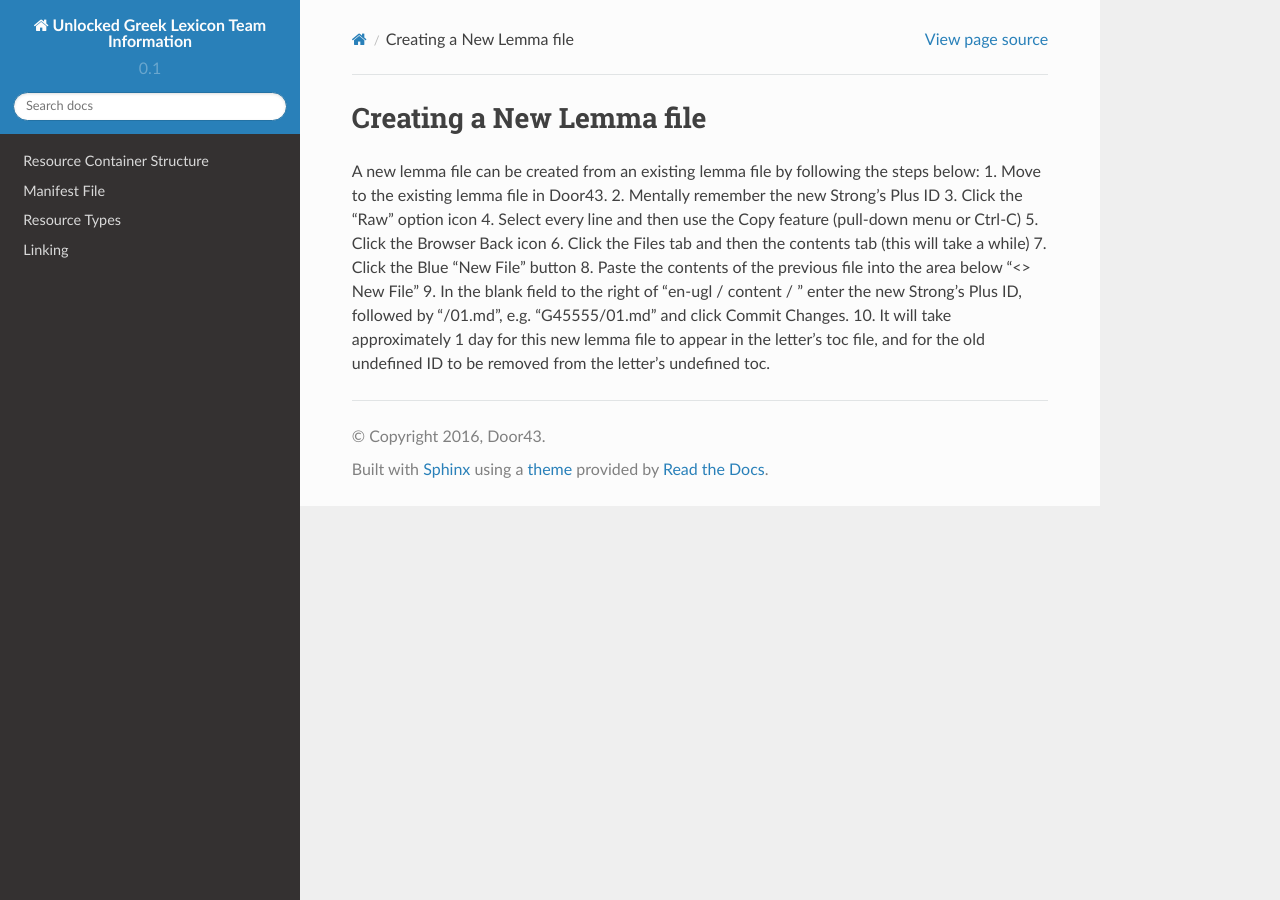
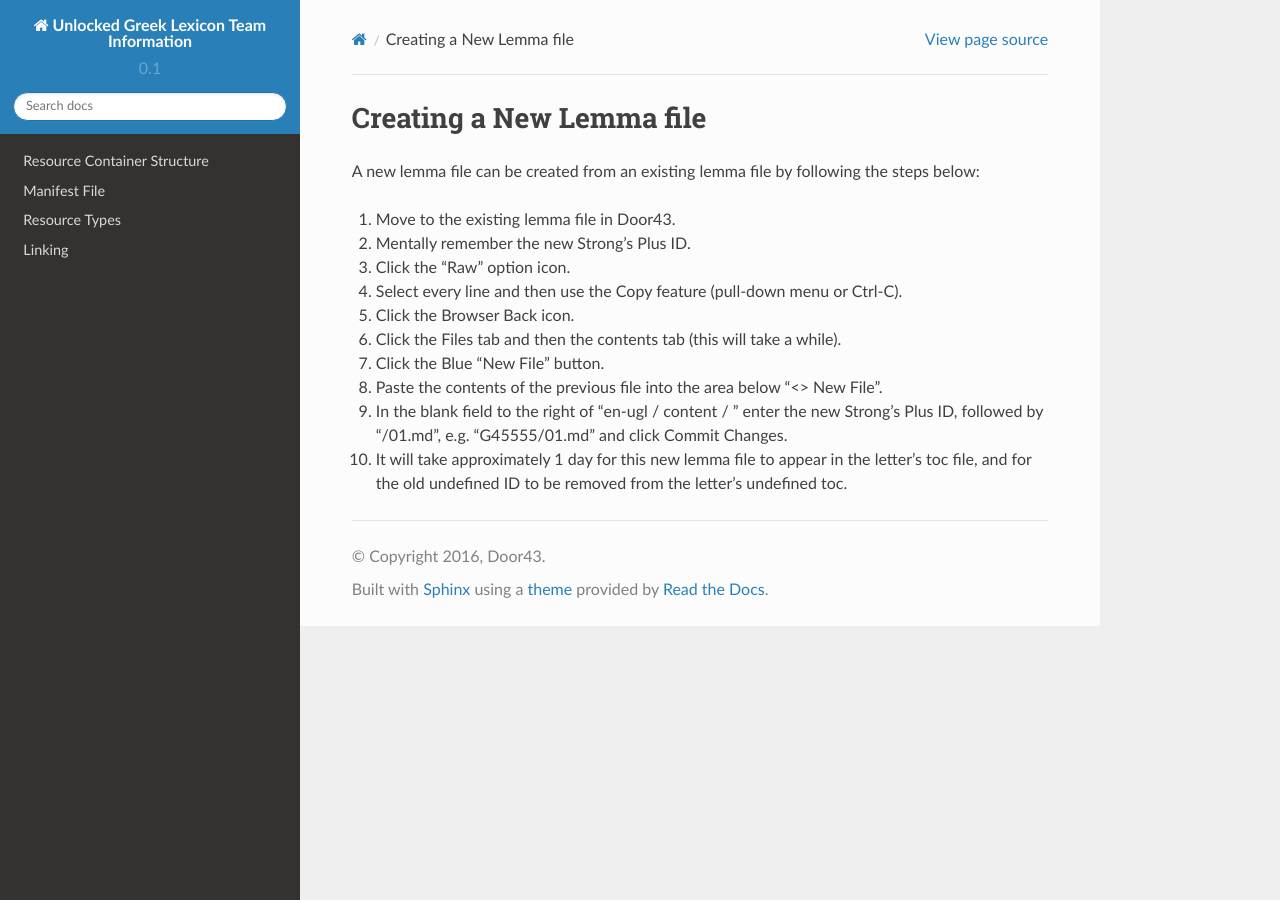
Before and after one commit to unfoldingWord-dev/Unlocked-Greek-Lexicon-Info, a Sphinx documentation site: the page built from docs/lemma.rst, in a window 1280 px wide. Built offline with Sphinx 7.4.7 and the Read the Docs theme 2.0.0, drawn with Linux system fonts in a browser that asks for light colours.

Commit message:
Updates for formatting

```diff
--- a/docs/lemma.rst
+++ b/docs/lemma.rst
@@ -2,13 +2,14 @@ Creating a New Lemma file
 -------------------------
 
 A new lemma file can be created from an existing lemma file by following the steps below:
-1.	Move to the existing lemma file in Door43.
-2.	Mentally remember the new Strong’s Plus ID
-3.	Click the “Raw” option icon
-4.	Select every line and then use the Copy feature (pull-down menu or Ctrl-C)
-5.	Click the Browser Back icon
-6.	Click the Files tab and then the contents tab (this will take a while)
-7.	Click the Blue “New File” button
-8.	Paste the contents of the previous file into the area below “<> New File”
-9.	In the blank field to the right of “en-ugl / content / ” enter the new Strong’s Plus ID, followed by “/01.md”, e.g. “G45555/01.md” and click Commit Changes.
-10.	It will take approximately 1 day for this new lemma file to appear in the letter’s toc file, and for the old undefined ID to be removed from the letter’s undefined toc.
+
+1. Move to the existing lemma file in Door43.
+2. Mentally remember the new Strong’s Plus ID.
+3. Click the “Raw” option icon.
+4. Select every line and then use the Copy feature (pull-down menu or Ctrl-C).
+5. Click the Browser Back icon.
+6. Click the Files tab and then the contents tab (this will take a while).
+7. Click the Blue “New File” button.
+8. Paste the contents of the previous file into the area below “<> New File”.
+9. In the blank field to the right of “en-ugl / content / ” enter the new Strong’s Plus ID, followed by “/01.md”, e.g. “G45555/01.md” and click Commit Changes.
+10. It will take approximately 1 day for this new lemma file to appear in the letter’s toc file, and for the old undefined ID to be removed from the letter’s undefined toc.
```
